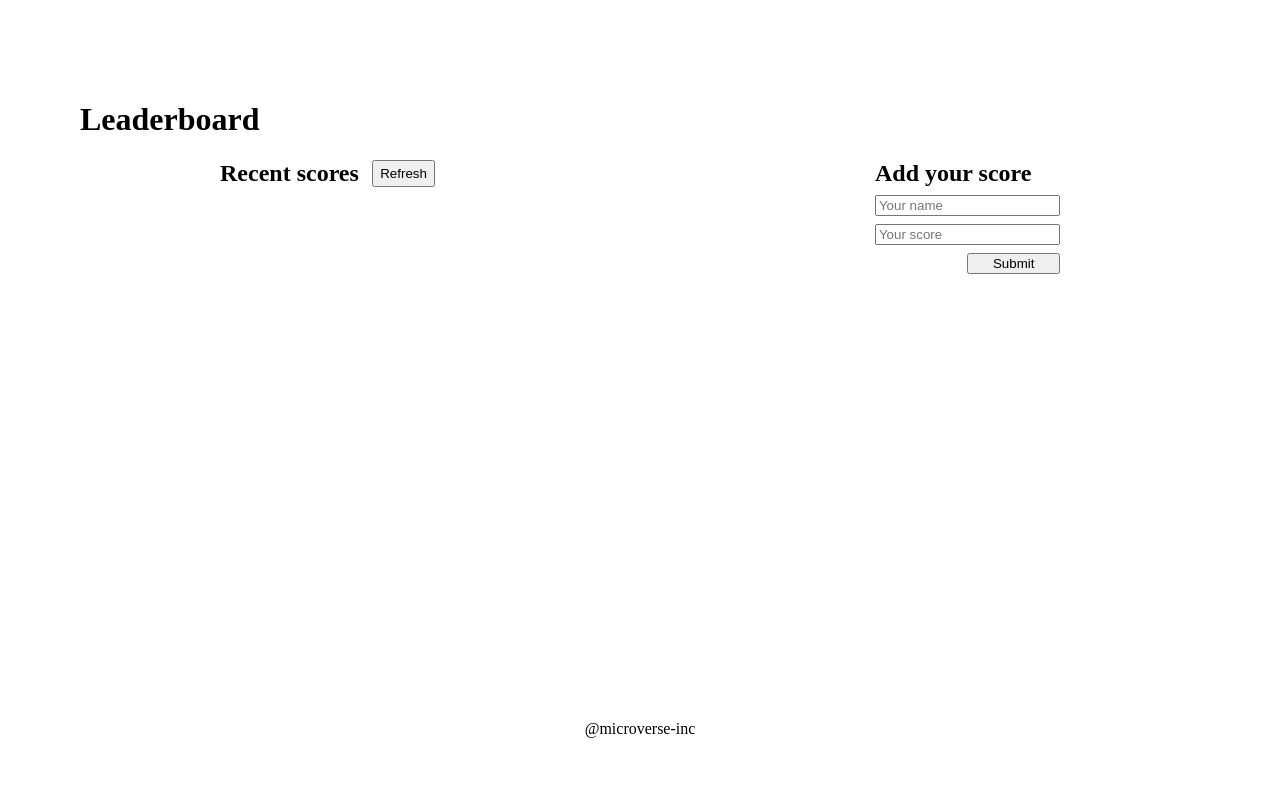
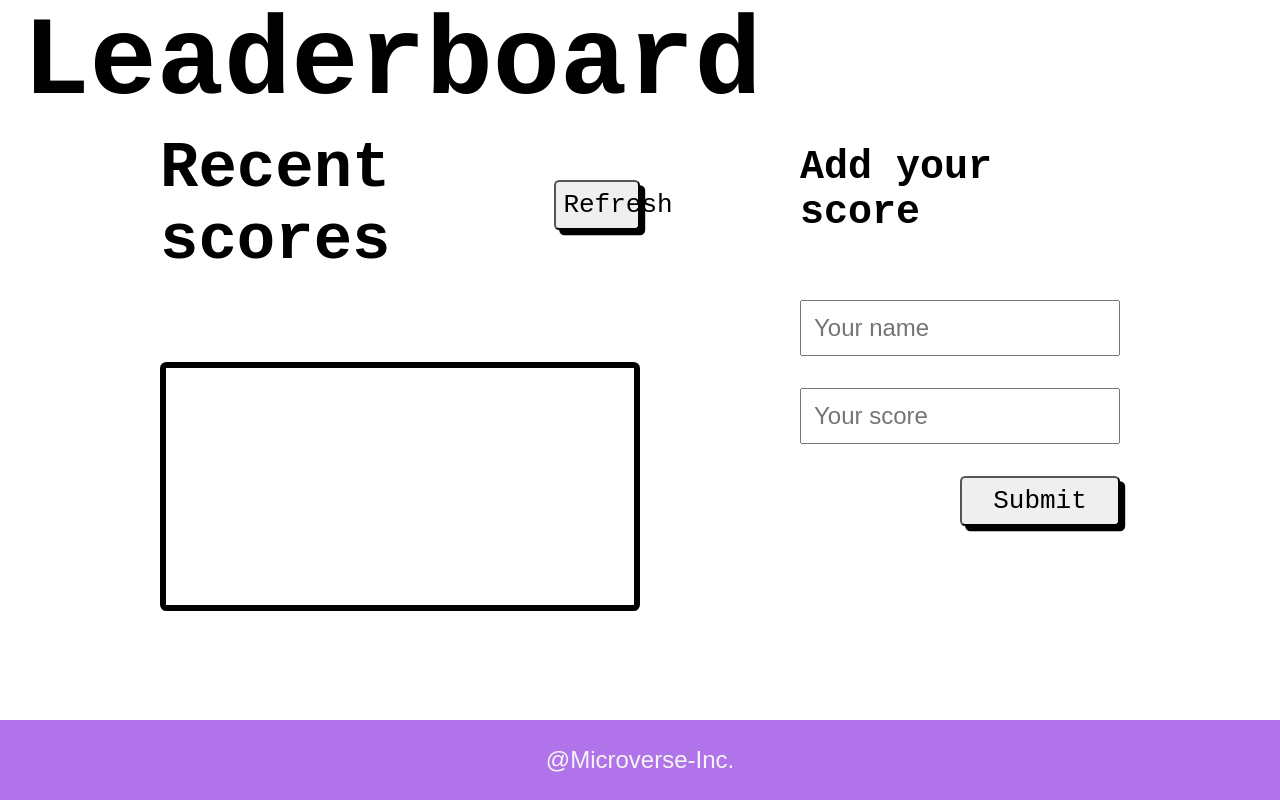
Before and after one commit to yigitm/leaderboard, a website built with webpack: page src/index.html in a window 1280 px wide. Built offline with nearby package versions, Linux system fonts and the light colour scheme.

Commit message:
Add final style & fix linter error

```diff
--- a/src/index.html
+++ b/src/index.html
@@ -7,16 +7,17 @@
     <title>Document</title>
   </head>
   <body>
+    <div class="grid-container">
       <header><h1>Leaderboard</h1></header>
       <main>
-      <section>
+        <section class="recent-scores">
           <div class="get">
             <h2>Recent scores</h2>
             <button type="reset">Refresh</button>
           </div>
           <ol></ol>
         </section>
-      <section>
+        <section class="add-score">
           <div class="post">
             <h2>Add your score</h2>
             <input id="name" type="text" placeholder="Your name" />
@@ -25,6 +26,7 @@
           </div>
         </section>
       </main>
-    <footer>@microverse-inc</footer>
+      <footer>@Microverse-Inc.</footer>
+    </div>
   </body>
 </div>
--- a/src/style.css
+++ b/src/style.css
@@ -2,22 +2,90 @@ body {
   margin: 0;
   padding: 0;
   box-sizing: border-box;
+  overflow: hidden;
 }
 
-main,
-section,
-footer,
-.post,
-.get {
-  display: flex;
+.grid-container {
+  height: 100vh;
+  display: grid;
+  grid-template-rows: 10vh 80vh 10vh;
 }
 
 main {
-  height: 70vh;
-  justify-content: space-around;
+  display: grid;
+  grid-template-columns: 50% 50%;
+}
+
+h1,
+h2,
+button {
+  font-family: monospace;
+}
+
+h1 {
+  margin: auto;
+  padding-left: 0.2em;
+  font-size: 7rem;
+}
+
+.get > h2 {
+  font-size: 4rem;
+}
+
+.post > h2 {
+  align-self: center;
+  font-size: 2.5rem;
+}
+
+.add-score {
+  margin-top: 2rem;
+  display: flex;
+  align-items: start;
+  justify-content: center;
+}
+
+.recent-scores {
+  margin-left: 10em;
+}
+
+ol {
+  padding: 0.2em;
+  list-style: none;
+  border: 0.2em solid black;
+  overflow: scroll;
+  font-size: 2rem;
+  height: 35%;
+}
+
+ol li:nth-child(even) {
+  background: rgb(216, 214, 214);
+}
+
+.post {
+  width: 50%;
+  flex-direction: column;
+  gap: 2em;
+}
+
+input {
+  padding: 0.5em;
+  font-size: 1.5rem;
+}
+
+button {
+  padding: 0.3em;
+  font-size: 2em;
+  box-shadow: 0.2em 0.2em;
+}
+
+ol,
+button {
+  border-radius: 0.2em;
 }
 
 .get > button {
+  width: 18%;
+  align-self: center;
   margin-left: 1em;
 }
 
@@ -26,33 +94,17 @@ main {
   width: 50%;
 }
 
-header {
-  margin-left: 5em;
-  padding-top: 5em;
-}
-
-h2 {
-  margin: 0;
-}
-
-section,
-.post {
-  flex-direction: column;
-}
-
-.post {
-  gap: 0.5em;
-}
-
-ol {
-  list-style: none;
-}
-
-ol li:nth-child(even) {
-  background: rgb(216, 214, 214);
+.post,
+.get,
+footer {
+  display: flex;
 }
 
 footer {
   justify-content: center;
-  align-items: flex-end;
+  align-items: center;
+  font-family: Arial, Helvetica, sans-serif;
+  font-size: x-large;
+  color: whitesmoke;
+  background-color: rgb(176, 115, 233);
 }
```
Lines whose indentation alone changed are shown as unchanged.
